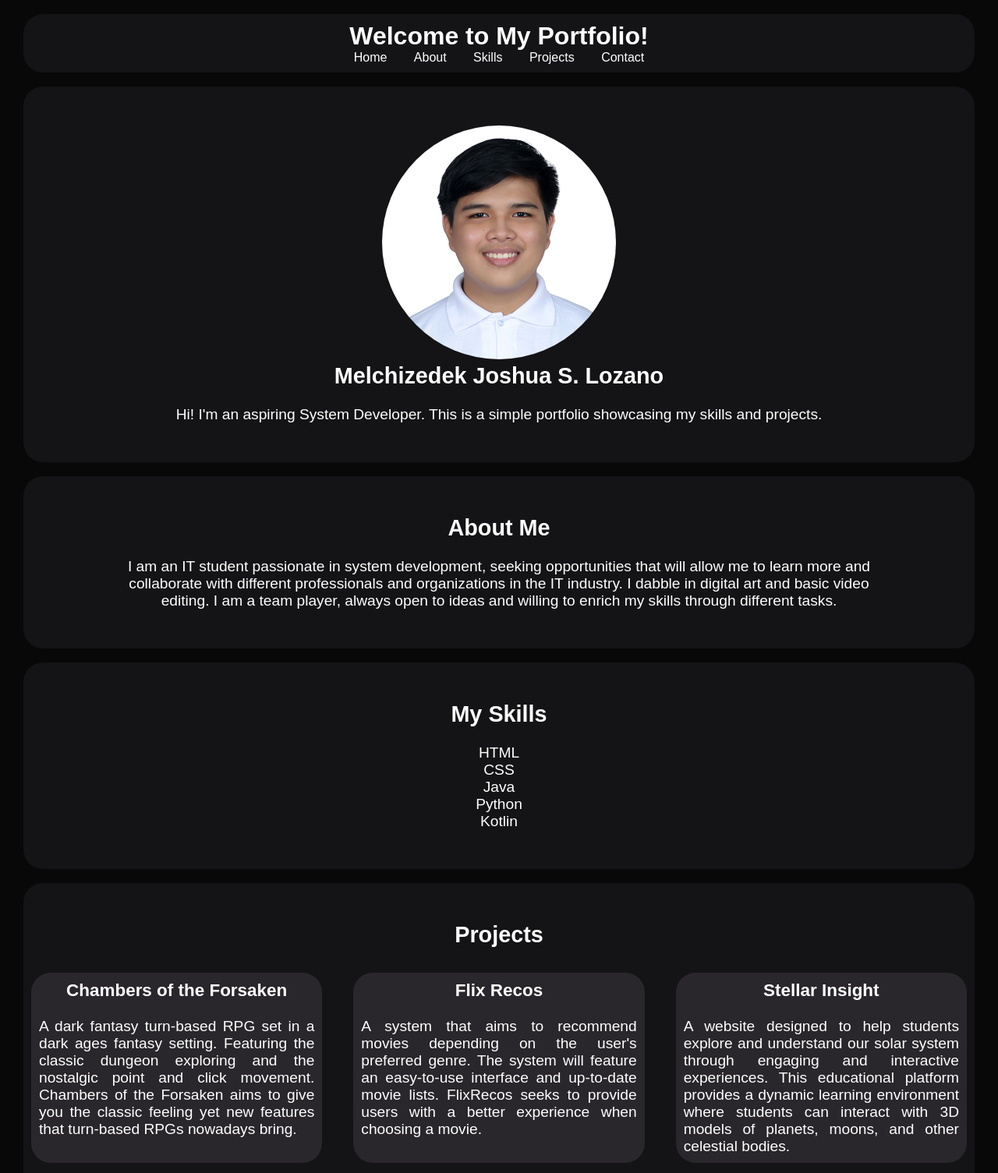
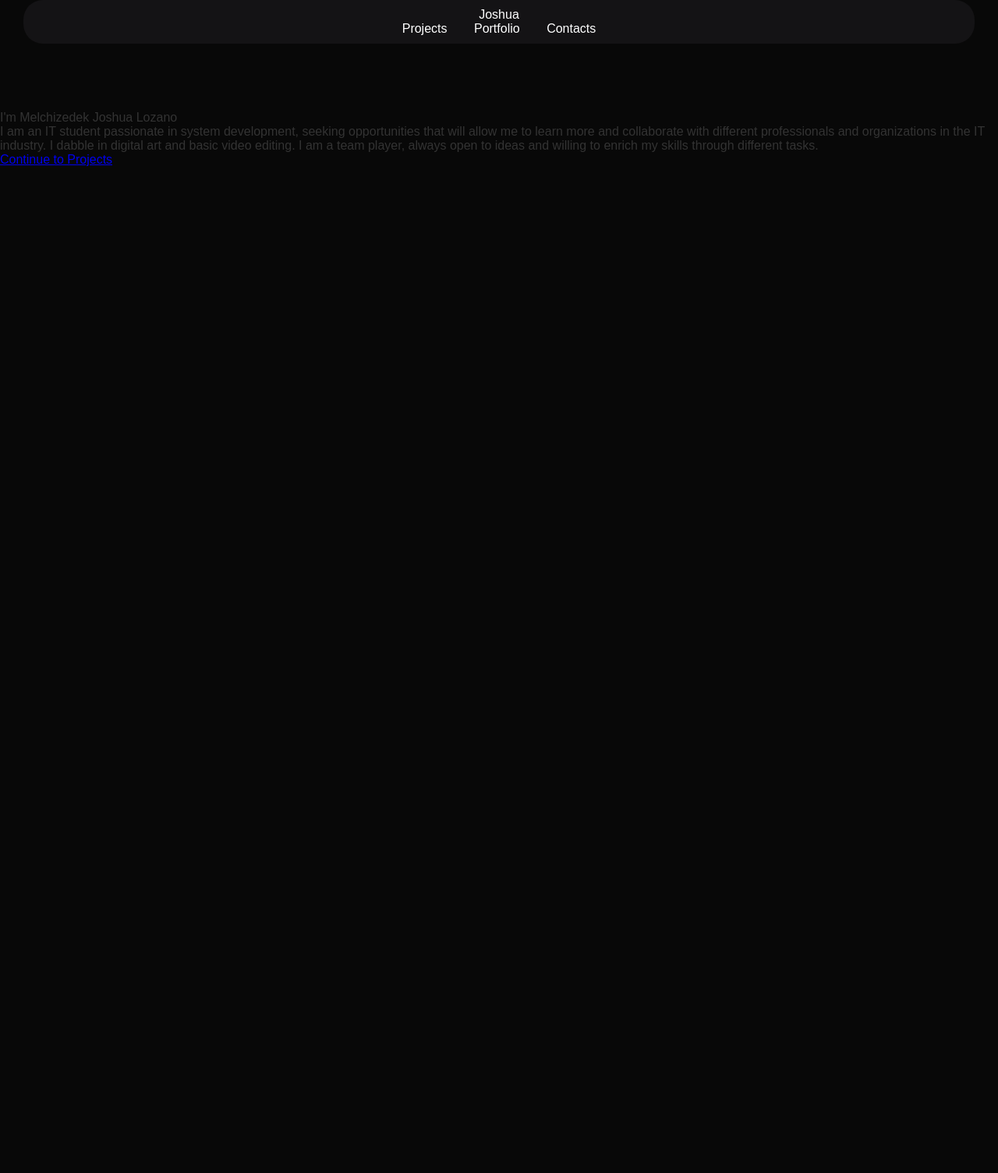
Before and after one commit to JoshuaLozano04/JoshuaLozano04.github.io, a plain HTML site: page index.html in a window 1280 px wide. Shown: the top 1505 px of the page at 78% size. After the commit the page ends 800 px from the top, so only its background shows below. Drawn offline with Linux system fonts and the light colour scheme.

Commit message:
Update index.html

```diff
--- a/index.html
+++ b/index.html
@@ -8,90 +8,31 @@
     <link rel="stylesheet" href="style.css">
 </head>
 <body>
-    <br>
     <header>
-        <div class="container">
-            <h1>Welcome to My Portfolio!</h1>
-            <nav>
-                <ul>
-                    <li><a href="#home">Home</a></li>
-                    <li><a href="#about">About</a></li>
-                    <li><a href="#skills">Skills</a></li>
-                    <li><a href="#projects">Projects</a></li>
-                    <li><a href="#contact">Contact</a></li>
-                </ul>
-            </nav>
-        </div>
+        <nav class="navbar">
+            <div class="logo">
+                Joshua
+            </div>
+            <ul>
+                <li><a href="projects.html">Projects</a></li>
+                <li><a href="#portfolio">Portfolio</a></li>
+                <li><a href="#contacts">Contacts</a></li>
+            </ul>
+        </nav>
     </header>
     <br>
-    <section id="home" class="home-section">
-        <div class="container">
-            <img class="pfp" src="Res/IMG_8026 a.jpg" alt="IMG_8026">
-            <h2>Melchizedek Joshua S. Lozano</h2>
-            <br>
-            <p>Hi! I'm an aspiring System Developer. This is a simple portfolio showcasing my skills and projects.</p>
-        </div>
-    </section>
     <br>
-    <section id="about" class="about-section">
-        <div class="container">
-            <h2>About Me</h2>
-            <br>
-            <p>I am an IT student passionate in system development, seeking opportunities that will allow me to learn more and collaborate with different professionals and organizations in the IT industry.
-                I dabble in digital art and basic video editing. I am a team player, always open to ideas and willing to enrich my skills through different tasks.
-            </p>
-        </div>
-    </section>
-    <br>
-    <section id="skills" class="skills-section">
-        <div class="container">
-            <h2>My Skills</h2>
-            <br>
-            <ul>
-                <li>HTML</li>
-                <li>CSS</li>
-                <li>Java</li>
-                <li>Python</li>
-                <li>Kotlin</li>
-            </ul>
-        </div>
-    </section>
-    <br>
-    <section id="projects" class="projects-section">
-        <h1>Projects</h1>
-        <br>
-        <div class="project-container">
-            <div class="box">
-                <h3>Chambers of the Forsaken</h3>
-                <br>
-                <p>
-                    A dark fantasy turn-based RPG set in a dark ages fantasy setting. Featuring the classic dungeon exploring and the nostalgic point and click movement. Chambers of the Forsaken aims to give you the classic feeling yet new features that turn-based RPGs nowadays bring.
-                </p>
+    <Section>
+        <div class="introduction-section">
+            <div class="about-me">
+                <p class="name">I'm Melchizedek Joshua Lozano</p>
+                <p class="description">I am an IT student passionate in system development, seeking opportunities that will allow me to learn more and collaborate with different professionals and organizations in the IT industry. I dabble in digital art and basic video editing. I am a team player, always open to ideas and willing to enrich my skills through different tasks.</p>
+                <a href="projects.html">Continue to Projects</a>
             </div>
-            <div class="box">
-                <h3>Flix Recos</h3>
-                <br>
-                <p>
-                    A system that aims to recommend movies depending on the user's preferred genre. The system will feature an easy-to-use interface and up-to-date movie lists. FlixRecos seeks to provide users with a better experience when choosing a movie.
-                </p>
-            </div>
-            <div class="box">
-                <h3>Stellar Insight</h3>
-                <br>
-                <p>A website designed to help students explore and understand our solar system through engaging and interactive experiences. This educational platform provides a dynamic learning environment where students can interact with 3D models of planets, moons, and other celestial bodies.</p>
+            <div>
+
             </div>
         </div>
-    </section>
-    <br>
-    <section id="contact" class="contact-section">
-        <div class="container">
-            <h2>Contact Me</h2>
-            <ul>
-                <li><p>Email: <a href="mailto:melchizedek.lozano@gmail.com">melchizedek.lozano@gmail.com</a></p></li>
-                <li><p>LinkedIn: <a href="https://www.linkedin.com/in/joshua-lozano/">https://www.linkedin.com/in/joshua-lozano/</a></p></li>
-            </ul>
-        </div>
-    </section>
-    <br>
+    </Section>
 </body>
 </html>
```
